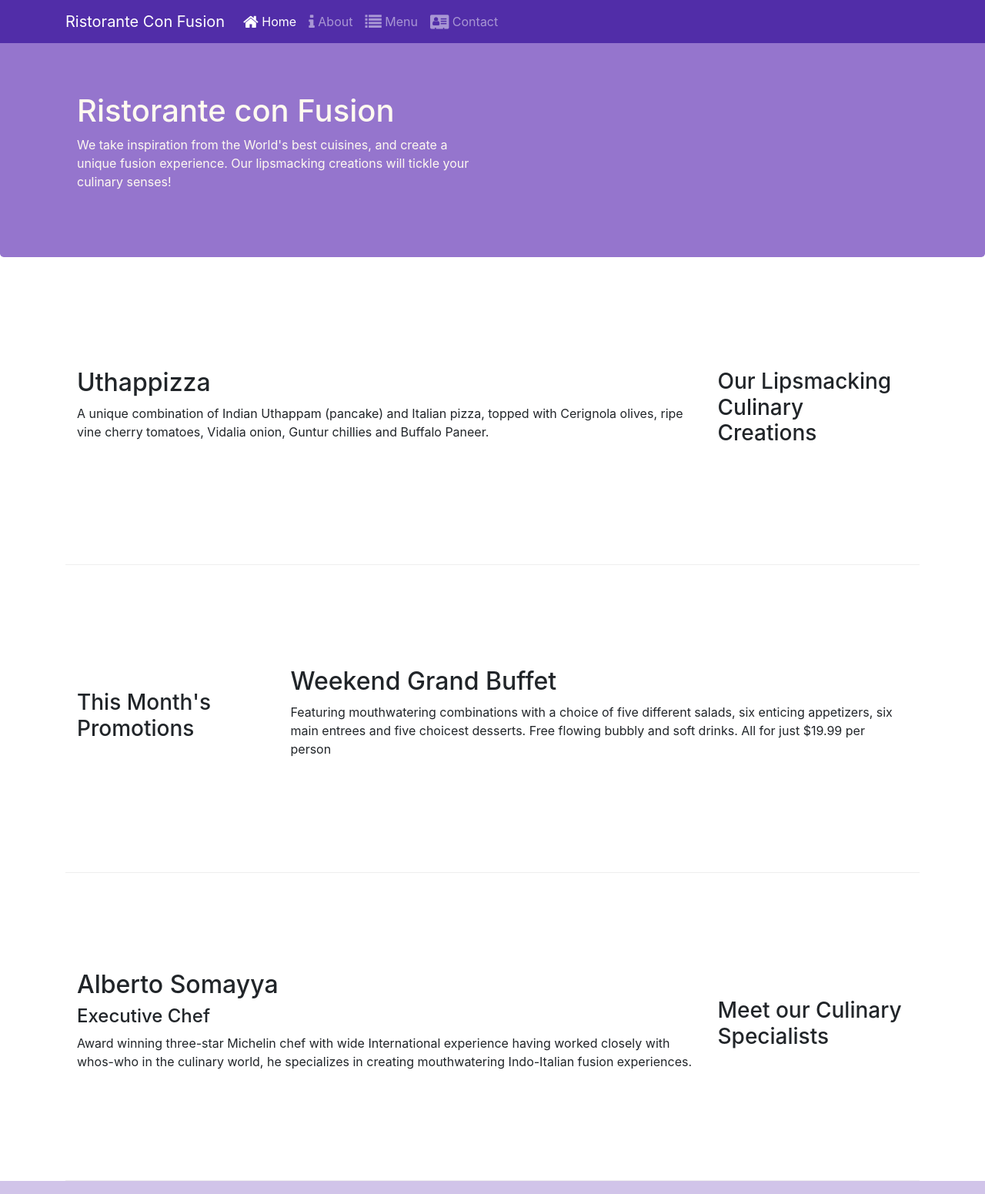
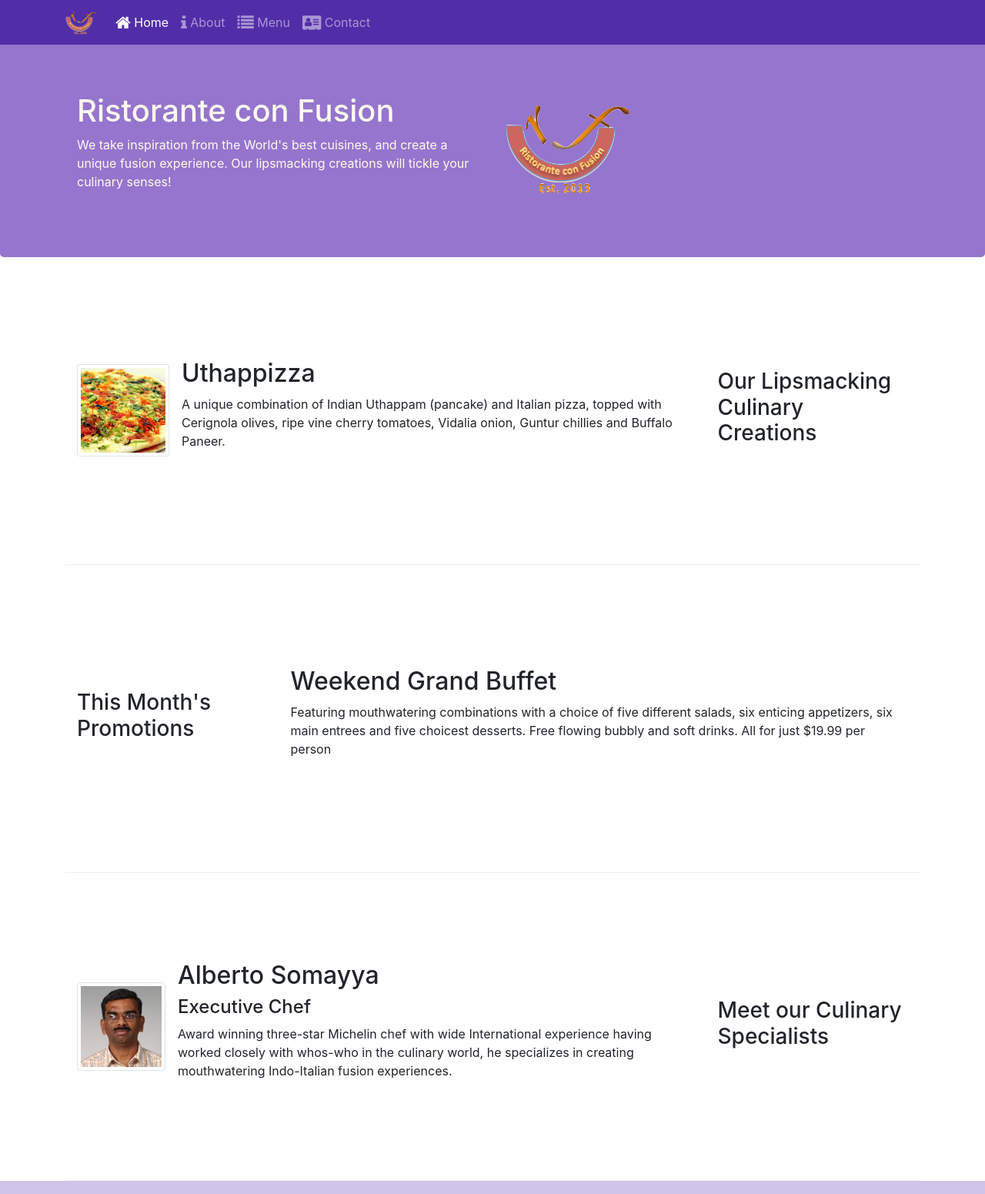
Before and after one commit to seltong/bootstrap4, a website: page index.html in a window 1280 px wide. Shown: the top 1551 px of the page at 77% size. Drawn offline with nearby package versions, Linux system fonts and the light colour scheme.

Commit message:
Images and Media

```diff
--- a/index.html
+++ b/index.html
@@ -22,13 +22,13 @@
             <button class="navbar-toggler" type="button" data-toggle="collapse" data-target="#Navbar">
                 <span class="navbar-toggler-icon"></span>
             </button>
-            <a href="#" class="navbar-brand">Ristorante Con Fusion</a>
+            <a href="#" class="navbar-brand"><img src="img/logo.png" alt="logo" height="30" width="41" class="img-fluid"></a>
             <div class="collapse navbar-collapse" id="Navbar">
                 <ul class="navbar-nav mr-auto">
                     <li class="nav-item active"> <a href="#" class="nav-link"> <span class="fa fa-home fa-lg"></span> Home</a> </li>
                     <li class="nav-item"> <a href="./aboutus.html" class="nav-link"> <span class="fa fa-info fa-lg"></span> About</a> </li>
                     <li class="nav-item"> <a href="#" class="nav-link"> <span class="fa fa-list fa-lg"></span> Menu</a></li>
-                    <li class="nav-item"> <a href="#" class="nav-link"> <span class="fa fa-address-card fa-lg"></span> Contact</a> </li>
+                    <li class="nav-item"> <a href="./contactus.html" class="nav-link"> <span class="fa fa-address-card fa-lg"></span> Contact</a> </li>
                 </ul>
             </div>
         </div>
@@ -41,7 +41,8 @@
                     <h1>Ristorante con Fusion</h1>
                     <p>We take inspiration from the World's best cuisines, and create a unique fusion experience. Our lipsmacking creations will tickle your culinary senses!</p>
                 </div>
-                <div class="col-12 col-sm">
+                <div class="col-12 col-sm align-self-center">
+                    <img src="img/logo.png" alt="logo" class="img-fluid">
                 </div>
             </div>
         </div>
@@ -53,8 +54,13 @@
                 <h3>Our Lipsmacking Culinary Creations</h3>
             </div>
             <div class="col col-sm order-sm-first col-md">
-                <h2>Uthappizza</h2>
-                <p>A unique combination of Indian Uthappam (pancake) and Italian pizza, topped with Cerignola olives, ripe vine cherry tomatoes, Vidalia onion, Guntur chillies and Buffalo Paneer.</p>
+                <div class="media">
+                    <img src="img/uthappizza.png" alt="uthappizza" class="d-flex mr-3 img-thumbnail align-self-center">
+                    <div class="media-body">
+                        <h2 class="mt-0">Uthappizza</h2>
+                        <p class="d-none d-sm-block">A unique combination of Indian Uthappam (pancake) and Italian pizza, topped with Cerignola olives, ripe vine cherry tomatoes, Vidalia onion, Guntur chillies and Buffalo Paneer.</p>
+                    </div>
+                </div>
             </div>
         </div>
 
@@ -74,9 +80,15 @@
                 <h3>Meet our Culinary Specialists</h3>
             </div>
             <div class="col col-sm order-sm-first col-md">
-                <h2>Alberto Somayya</h2>
-                <h4>Executive Chef</h4>
-                <p>Award winning three-star Michelin chef with wide International experience having worked closely with whos-who in the culinary world, he specializes in creating mouthwatering Indo-Italian fusion experiences. </p>
+                <div class="media">
+                    <img src="img/alberto.png" alt="alberto" class="d-flex mr-3 img-thumbnail align-self-center">
+                    <div class="media-body">
+                        <h2 class="mt-0">Alberto Somayya</h2>
+                        <h4>Executive Chef</h4>
+                        <p class="d-none d-sm-block">Award winning three-star Michelin chef with wide International experience having worked closely with whos-who in the culinary world, he specializes in creating mouthwatering Indo-Italian fusion experiences. </p>
+                    </div>
+                </div>
+
             </div>
         </div>
     </div>
@@ -90,7 +102,7 @@
                         <li><a href="#">Home</a></li>
                         <li><a href="aboutus.html">About</a></li>
                         <li><a href="#">Menu</a></li>
-                        <li><a href="#">Contact</a></li>
+                        <li><a href="./contactus.html">Contact</a></li>
                     </ul>
                 </div>
                 <div class="col-7 col-sm-5">
```
Also changed, not shown: aboutus.html (+4 -3 lines), contactus.html (+5 -4 lines), img/alberto.png (added), img/buffet.png (added), img/logo.png (added), img/uthappizza.png (added), 1 other file.
